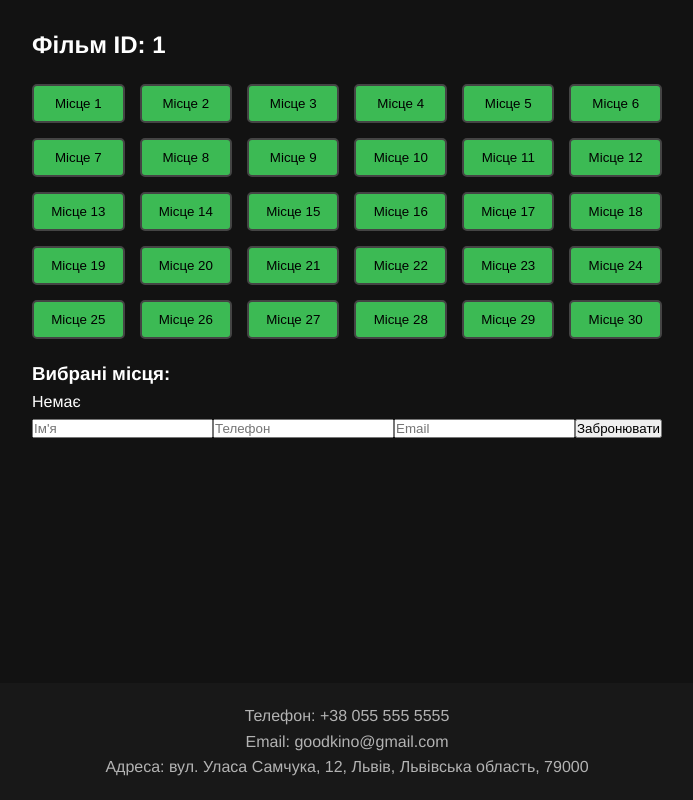
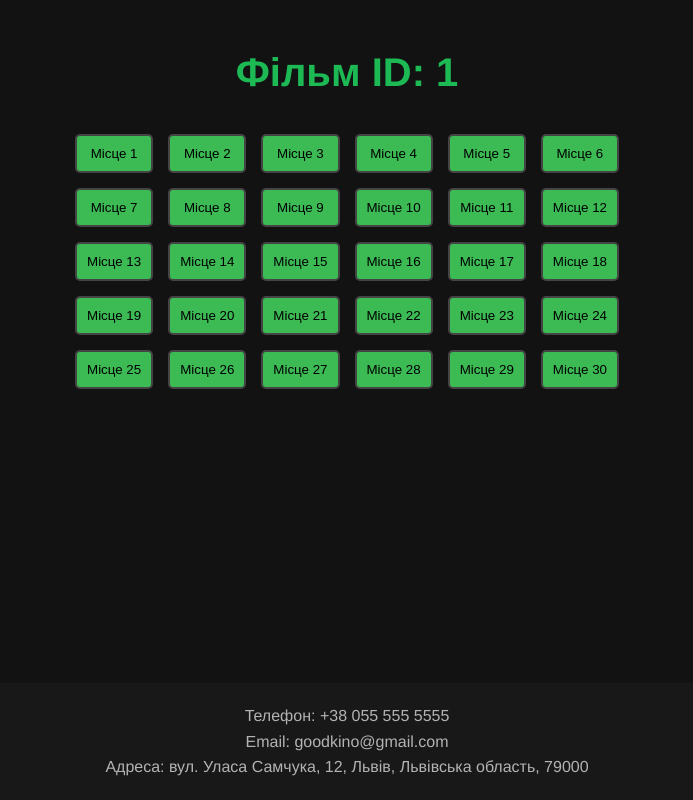
Before and after one commit to aCTORr8/Booking_cinema_tickets, a React (Vite) app: page /booking/1 in a window 1280 px wide. Shown: the whole page, without its empty margins (293-986 px from the left). Built offline with nearby package versions, Linux system fonts and the light colour scheme.

Commit message:
updated Booking.jsx

```diff
--- a/src/pages/Booking.jsx
+++ b/src/pages/Booking.jsx
@@ -9,6 +9,7 @@ const CinemaHall = () => {
   const [bookedSeats, setBookedSeats] = useState([]);
   const [selectedSeats, setSelectedSeats] = useState([]);
   const [userDetails, setUserDetails] = useState({ name: "", phone: "", email: "" });
+  const [showForm, setShowForm] = useState(false);
 
   useEffect(() => {
     const seats = getBookedSeats(id);
@@ -17,8 +18,8 @@ const CinemaHall = () => {
 
   const handleSeatClick = (seat) => {
     if (bookedSeats.includes(seat)) return;
-    setSelectedSeats(prev =>
-      prev.includes(seat) ? prev.filter(s => s !== seat) : [...prev, seat]
+    setSelectedSeats((prev) =>
+      prev.includes(seat) ? prev.filter((s) => s !== seat) : [...prev, seat]
     );
   };
 
@@ -36,18 +37,20 @@ const CinemaHall = () => {
     }
 
     saveBooking(id, userDetails, selectedSeats);
-    setBookedSeats(prev => [...prev, ...selectedSeats]);
+    setBookedSeats((prev) => [...prev, ...selectedSeats]);
     toast.success("Бронювання успішне!");
 
     setSelectedSeats([]);
     setUserDetails({ name: "", phone: "", email: "" });
+    setShowForm(false);
   };
 
   const seats = Array.from({ length: 30 }, (_, i) => `Місце ${i + 1}`);
 
   return (
-    <div className="container">
-      <div className='cinema-title'><h2>Фільм ID: {id}</h2></div>
+    <div className="home-container">
+      <h2 className="home-title">Фільм ID: {id}</h2>
+
       <div className="cinema-hall">
         {seats.map((seat) => (
           <button
@@ -55,7 +58,7 @@ const CinemaHall = () => {
             onClick={() => handleSeatClick(seat)}
             className={`seat
               ${bookedSeats.includes(seat) ? "booked" : ""}
-                ${selectedSeats.includes(seat) ? 'selected' : 'available'}
+              ${selectedSeats.includes(seat) ? "selected" : "available"}
             `}
             disabled={bookedSeats.includes(seat)}
           >
@@ -64,30 +67,49 @@ const CinemaHall = () => {
         ))}
       </div>
 
-      <div className="form">
-        <h3>Вибрані місця:</h3>
-        <p>{selectedSeats.join(", ") || "Немає"}</p>
+      {selectedSeats.length > 0 && (
+        <div className="selected-seats">
+          <strong>Вибрані місця:</strong>
+          <div className="seats-list">
+            {selectedSeats.map((s) => (
+              <span key={s} className="seat-chip">{s}</span>
+            ))}
+          </div>
+        </div>
+      )}
 
+      {!showForm && selectedSeats.length > 0 && (
+        <button className="book-btn" onClick={() => setShowForm(true)}>
+          Забронювати
+        </button>
+      )}
+
+      {showForm && (
+        <form className="booking-form show" onSubmit={(e) => { e.preventDefault(); handleBooking(); }}>
           <input
             type="text"
             placeholder="Ім'я"
             value={userDetails.name}
             onChange={(e) => setUserDetails({ ...userDetails, name: e.target.value })}
+            required
           />
           <input
             type="text"
             placeholder="Телефон"
             value={userDetails.phone}
             onChange={(e) => setUserDetails({ ...userDetails, phone: e.target.value })}
+            required
           />
           <input
             type="email"
             placeholder="Email"
             value={userDetails.email}
             onChange={(e) => setUserDetails({ ...userDetails, email: e.target.value })}
+            required
           />
-        <button onClick={handleBooking}>Забронювати</button>
-      </div>
+          <button type="submit">Підтвердити бронювання</button>
+        </form>
+      )}
     </div>
   );
 };
```
Lines whose indentation alone changed are shown as unchanged.
